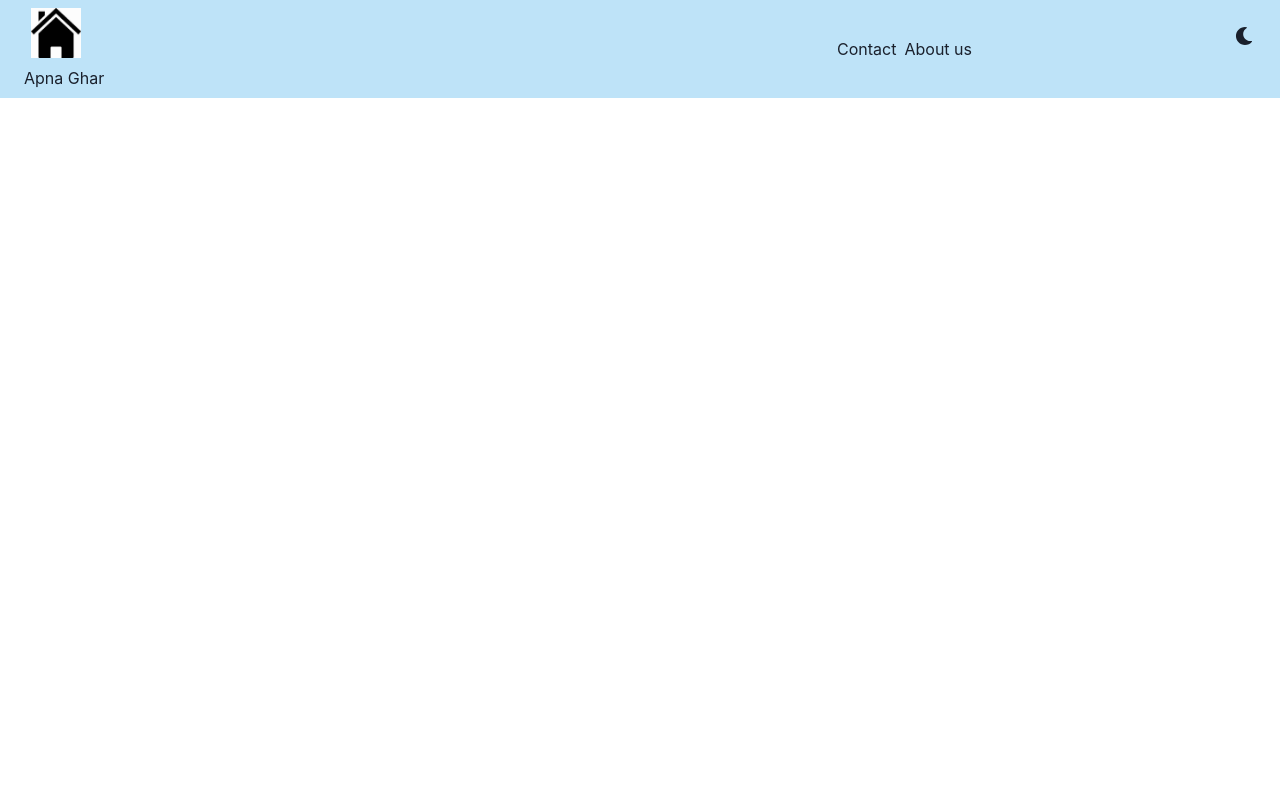
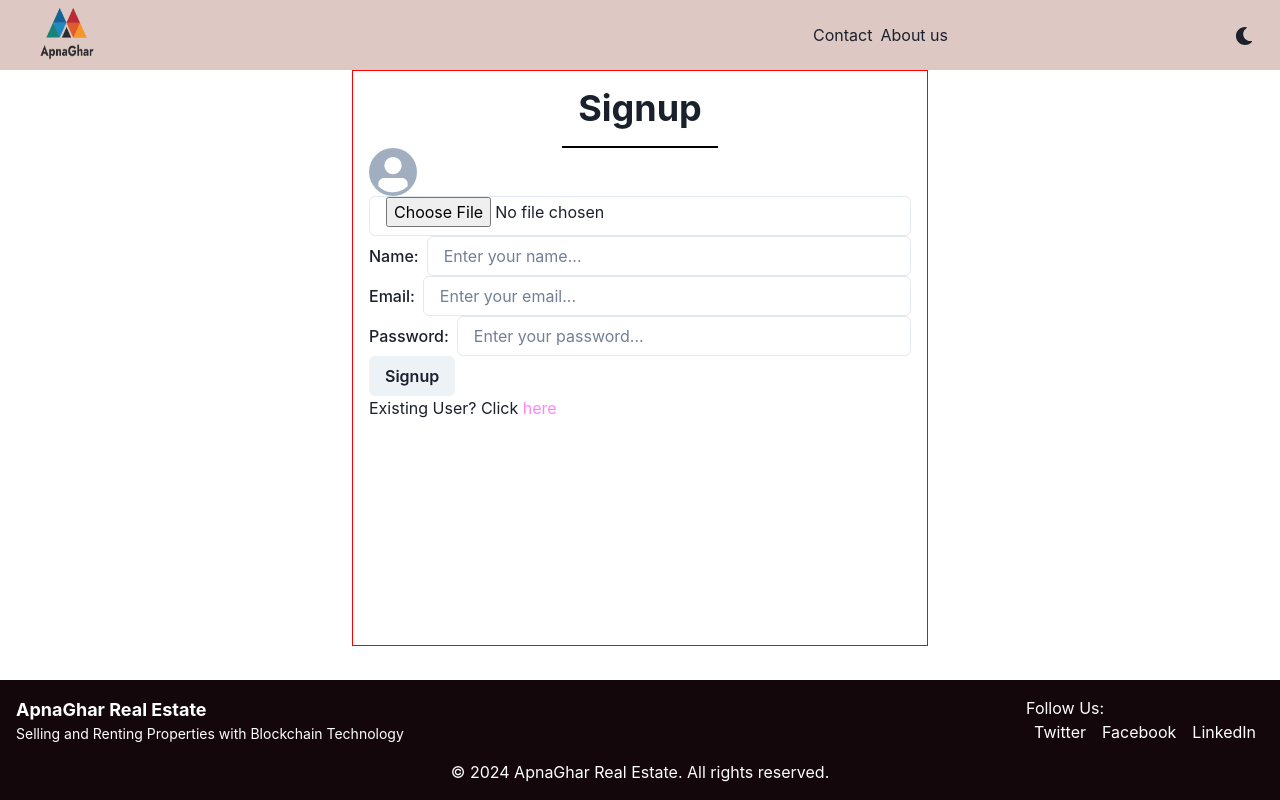
Before and after one commit to Flyingmonk01/ApnaGhar, a React (Vite) app: page /signup in a window 1280 px wide. Built offline with nearby package versions, Linux system fonts and the light colour scheme.

Commit message:
added few pages

```diff
--- a/src/App.jsx
+++ b/src/App.jsx
@@ -1,20 +1,29 @@
 import { BrowserRouter as Router, Route, Routes } from 'react-router-dom';
 import Navbar from './components/Navbar/Navbar';
 import Home from './components/Home/Home';
+import Contact from './components/Contact/Contact';
+import Login from './components/Login/Login';
+import Signup from './components/Signup/Signup';
+import About from './components/About/About';
+import Footer from './components/Footer/Footer';
+
 
 
 function App() {
 
 
   return (
-    <div>
       <Router>
-      <Navbar />
-      <Routes>
-        <Route path="/" element={<Home />} />
-      </Routes>
-    </Router>
-    </div>
+        <Navbar />
+        <Routes>
+          <Route path="/" element={<Home />} />
+          <Route path='/login' element = {<Login />} />
+          <Route path='/signup' element = {<Signup />} />
+          <Route path='/contact' element={<Contact />} />
+          <Route path='/about' element={<About />} />
+        </Routes>
+        <Footer />
+      </Router>
   )
 }
 
--- /dev/null
+++ b/src/assets/T&C.jsx
@@ -0,0 +1,24 @@
+import React from 'react';
+
+const TermsAndConditions = () => {
+  return (
+    <div style={{ maxWidth: '800px', margin: 'auto', padding: '20px' }}>
+      <h1 style={{borderBottom: '2px solid black', fontSize: '25px', textAlign: 'left', width:'fit-content' }}>Terms and Conditions for ApnaGhar - Real Estate Platform</h1>
+
+      <p style={{ marginBottom:'25px'}}>*- Welcome to ApnaGhar, a leading real estate platform leveraging innovative blockchain technology to facilitate the seamless buying and renting of properties tailored to your preferences. By engaging with our platform, you agree to the following terms and conditions:</p>
+
+      <h2 style={{borderBottom: '2px solid black', fontSize: '20px', textAlign: 'left' , width:'fit-content'}}>User Responsibility:</h2>
+      <p style={{ marginBottom:'25px'}}>You are responsible for the accuracy and completeness of the information provided during your interactions with ApnaGhar. This includes personal details, property requirements, and any other data essential for the transaction process.</p>
+
+      {/* Repeat similar structure for other sections... */}
+
+      <h2 style={{ borderBottom: '2px solid black', fontSize: '20px', textAlign: 'left', width:'fit-content' }}>Modifications to Terms:</h2>
+      <p style={{ marginBottom:'25px'}}>ApnaGhar reserves the right to modify these terms and conditions at any time. Users will be notified of changes, and continued use of the platform constitutes acceptance of the updated terms.</p>
+      <hr />
+
+      <p>By using ApnaGhar, you acknowledge that you have read, understood, and agreed to these terms and conditions. For any questions or clarifications, please contact our customer support team. Thank you for choosing ApnaGhar for your real estate needs.</p>
+    </div>
+  );
+};
+
+export default TermsAndConditions;
--- /dev/null
+++ b/src/components/About/About.jsx
@@ -0,0 +1,26 @@
+import { Box, Container, Heading, Image, Stack, Text, VStack } from "@chakra-ui/react"
+import TermsAndConditions from "../../assets/T&C";
+import img from '../../assets/th.jpeg';
+
+
+const About = () => {
+
+    return (
+        <Container mt={'8'} minHeight={['200vh', '160vh']} minW={'90vw'} border={'2px solid red'}>
+            <Heading textAlign={'center'} borderBottom={'2px solid black'} m={'auto'} w={"fit-content"} children={'About Us'} />
+
+           <Stack direction={['column', 'row']} >
+           <VStack w={['100vw', '50vw']}>
+                {/* <Text children={`${data}`} /> */}
+                <TermsAndConditions />
+            </VStack>
+            <VStack  m={'auto'} justifyContent={'center'} alignItems={'center'}>
+                <Image w={'800px'} src={img} />
+            </VStack>
+           </Stack>
+        </Container>
+    )
+}
+
+
+export default About;
--- /dev/null
+++ b/src/components/Contact/Contact.jsx
@@ -0,0 +1,33 @@
+import React from 'react';
+import { Container, Heading, VStack, Text, Box, Input, Textarea, Button } from '@chakra-ui/react';
+
+const Contact = () => {
+  return (
+    <Container mt={'8'} maxW="xl" minH={'120vh'} centerContent>
+      <Heading as="h2" mb={8} textAlign="center">
+        Contact ApnaGhar
+      </Heading>
+
+      <VStack spacing={8} align="start" width="100%" maxW="lg">
+        <Text>
+          Thank you for your interest in ApnaGhar! Whether you have questions about our properties, want to inquire about our services, or provide feedback, we are here to assist you.
+        </Text>
+
+        <Box width="100%">
+          <form>
+            <VStack spacing={4} align="start" width="100%">
+              <Input type="text" placeholder="Your Name" size="md" />
+              <Input type="email" placeholder="Your Email" size="md" />
+              <Textarea placeholder="Your Message" size="md" />
+              <Button colorScheme="blue" size="md" type="submit">
+                Send Message
+              </Button>
+            </VStack>
+          </form>
+        </Box>
+      </VStack>
+    </Container>
+  );
+};
+
+export default Contact;
--- /dev/null
+++ b/src/components/Footer/Footer.jsx
@@ -0,0 +1,36 @@
+import React from 'react';
+import { Box, Flex, Text, Link } from '@chakra-ui/react';
+
+const Footer = () => {
+  return (
+    <Box as="footer" mt="8" p="4" bg="#13070C" color="white" position="fixed" bottom="0" width="100%">
+      <Flex justifyContent="space-between" alignItems="center">
+        <Box>
+          <Text fontSize="lg" fontWeight="bold">
+            ApnaGhar Real Estate
+          </Text>
+          <Text fontSize="sm">Selling and Renting Properties with Blockchain Technology</Text>
+        </Box>
+        <Box>
+          <Text>Follow Us:</Text>
+          <Flex>
+            <Link mx="2" href="#" target="_blank" rel="noopener noreferrer">
+              Twitter
+            </Link>
+            <Link mx="2" href="#" target="_blank" rel="noopener noreferrer">
+              Facebook
+            </Link>
+            <Link mx="2" href="#" target="_blank" rel="noopener noreferrer">
+              LinkedIn
+            </Link>
+          </Flex>
+        </Box>
+      </Flex>
+      <Text mt="4" textAlign="center">
+        © 2024 ApnaGhar Real Estate. All rights reserved.
+      </Text>
+    </Box>
+  );
+};
+
+export default Footer;
--- /dev/null
+++ b/src/components/Login/Login.jsx
@@ -0,0 +1,25 @@
+import { Box, Button, Container, HStack, Heading, Input, Text } from "@chakra-ui/react"
+import { Link } from "react-router-dom";
+
+const Login = () => {
+    return < >
+        <Container mt={'8'} p={'4'} maxW={'xl'} h={'xl'} border={'2px solid violet'} borderRadius={'xl'}>
+            <Heading m={'auto'} w={'fit-content'} borderBottom={'2px solid black'} textAlign={'center'} p={'4'}>Login</Heading>
+            <Box m={'4'} p={'4'}>
+                <HStack>
+                <Text fontSize={'l'} fontWeight={'500'} children='Email:'/>
+                <Input type="email" placeholder="Enter your email..." />
+                </HStack>
+                <HStack>
+                <Text fontSize={'l'} fontWeight={'500'} children='Password:'/>
+                <Input type={'password'} placeholder="Enter your password..." />
+                </HStack>
+                <Button>Login</Button>
+            </Box>
+            <Text>New User ? Click <Link style={{color:"#FF86F9"}} to={'/signup'}>here</Link></Text>
+        </Container>
+    </>
+}
+
+
+export default Login;
--- a/src/components/Navbar/Navbar.jsx
+++ b/src/components/Navbar/Navbar.jsx
@@ -1,19 +1,16 @@
 import { HStack, Image, Text, VStack } from "@chakra-ui/react";
-import img from "../../assets/th.jpeg";
+import img from "../../assets/logo.png";
 import { Link } from "react-router-dom";
 
 
 const Navbar = () => {
     return (
-        <HStack p={'2'} bgColor={"blue.100"} justifyContent={"space-between"}>
-            <VStack>
-            <Image height="50px" width={"50px"} src={img} />
-            <Text pl={'4'} fontSize={'md'}>Apna Ghar</Text>
-            </VStack>
+        <HStack bgColor={"#DDC8C4"} justifyContent={"space-between"}>
+            <Image ml={'8'} height="70px" width={"70px"} src={img} />
 
-            <HStack fontSize={'l'} mr={'300'}>
+            <HStack fontSize={'l'} px={'8'} mr={'300'}>
                 <Link to={"/contact"} children={"Contact"} />
-                <Link to={"/about"} children={"About us"}/>
+                <Link to={"/about"} children={"About us"} />
             </HStack>
         </HStack>
     )
--- /dev/null
+++ b/src/components/Signup/Signup.jsx
@@ -0,0 +1,41 @@
+import { Avatar, Box, Button, Container, HStack, Heading, Input, Text } from "@chakra-ui/react";
+import { useState } from "react";
+import { Link } from "react-router-dom";
+
+const Signup = () => {
+
+    const [avatar, setAvatar] = useState(null);
+
+    const handleChangeAvatar = (e) => {
+        const file = e.target.files[0];
+        setAvatar(file);
+    }
+
+    return (
+        <Container maxW={'xl'} h={'xl'} style={{ border: '1px solid red' }}>
+            <Heading m={'auto'} w={'fit-content'} borderBottom={'2px solid black'} textAlign={'center'} p={'4'}>Signup</Heading>
+            <Box w={'full'}>
+                {avatar ? (
+                    <Avatar src={URL.createObjectURL(avatar)}/>
+                ):(<Avatar />)}
+                <Input type="file" onChange={handleChangeAvatar}/>
+                <HStack>
+                    <Text fontSize={'l'} fontWeight={'500'} children='Name:' />
+                    <Input type="text" placeholder="Enter your name..." />
+                </HStack>
+                <HStack>
+                    <Text fontSize={'l'} fontWeight={'500'} children='Email:' />
+                    <Input type="email" placeholder="Enter your email..." />
+                </HStack>
+                <HStack>
+                    <Text fontSize={'l'} fontWeight={'500'} children='Password:' />
+                    <Input type="password" placeholder="Enter your password..." />
+                </HStack>
+                <Button>Signup</Button>
+            </Box>
+            <Text>Existing User? Click <Link style={{color:"#FF86F9"}} to={'/login'}>here</Link></Text>
+        </Container>
+    );
+}
+
+export default Signup;
```
Also changed, not shown: src/assets/logo.png (added), src/assets/th.jpeg.
